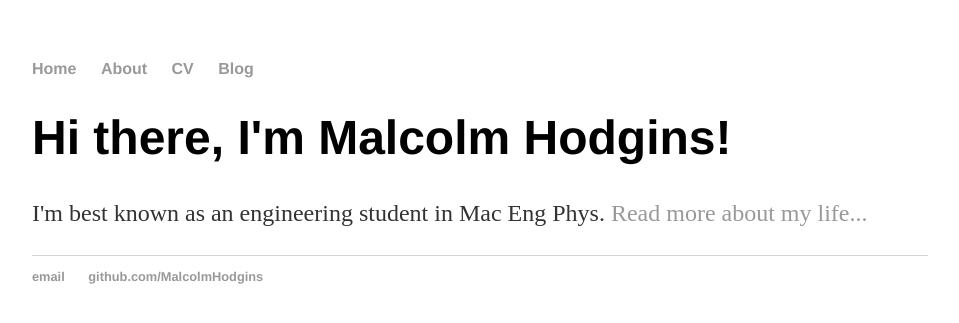
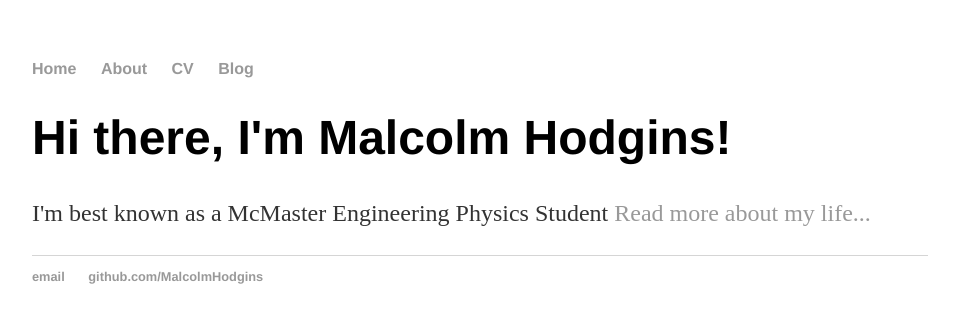
Before and after one commit to MalcolmHodgins/MalcolmHodgins.github.io, a Jekyll site: the page built from index.html, in a window 1280 px wide. Shown: the top 323 px of the page, without its empty margins (160-1119 px from the left). Built offline with Jekyll 4.4.1, drawn with Linux system fonts in a browser that asks for light colours.

Commit message:
Update index.html
Replaced code to work with Jekyll layout

```diff
--- a/index.html
+++ b/index.html
@@ -1,30 +1,9 @@
-<!DOCTYPE html>
-<html>
-	<head>
-		<title>Malcolm Hodgins, Engineering Student</title>
-		<!-- link to main stylesheet -->
-		<link rel="stylesheet" type="text/css" href="/css/main.css">
-	</head>
-	<body>
-		<nav>
-    		<ul>
-        		<li><a href="/">Home</a></li>
-	        	<li><a href="/about">About</a></li>
-        		<li><a href="/cv">CV</a></li>
-        		<li><a href="/blog">Blog</a></li>
-    		</ul>
-		</nav>
-		<div class="container">
-    		<div class="blurb">
-        		<h1>Hi there, I'm Malcolm Hodgins!</h1>
-				<p>I'm best known as an engineering student in Mac Eng Phys. <a href="/about">Read more about my life...</a></p>
-    		</div><!-- /.blurb -->
-		</div><!-- /.container -->
-		<footer>
-    		<ul>
-        		<li><a href="mailto:malcolm.d.hodgins@gmail.com">email</a></li>
-        		<li><a href="https://github.com/MalcolmHodgins">github.com/MalcolmHodgins</a></li>
-			</ul>
-		</footer>
-	</body>
-</html>
+---
+layout: default
+title: Malcolm Hodgins, Engineering Student
+---
+<div class="blurb">
+	<h1> Hi there, I'm Malcolm Hodgins! </h1>
+	<p> I'm best known as a McMaster Engineering Physics Student
+		<a href="/about"> Read more about my life... </a></p>
+</div><!-- /.blurb -->
```
